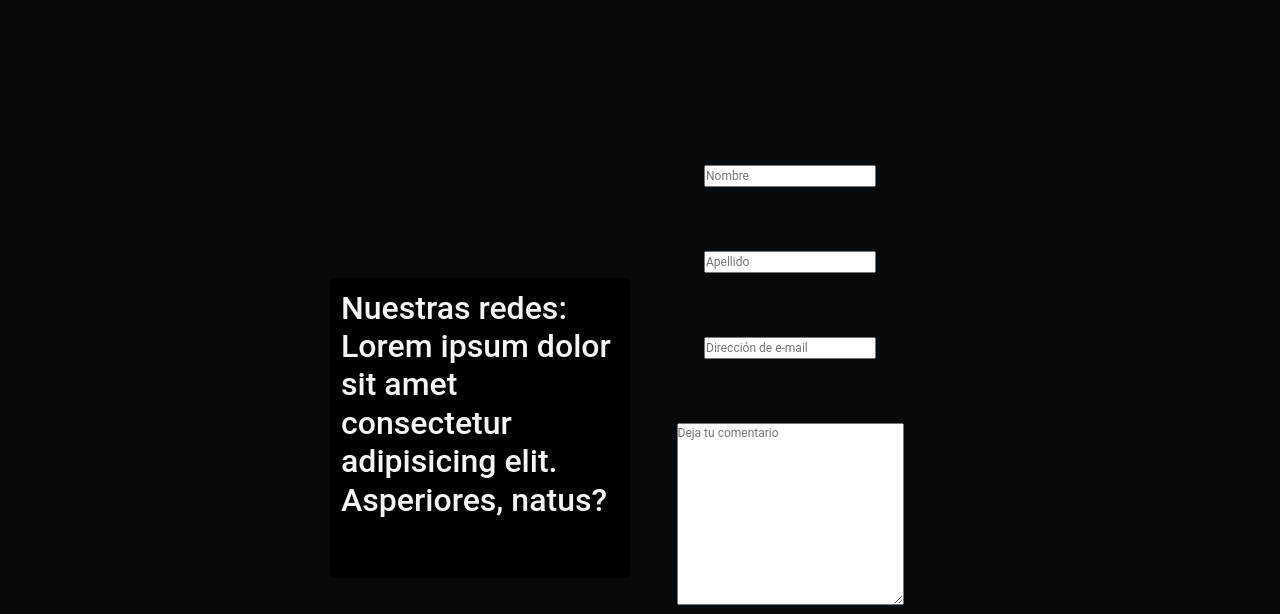
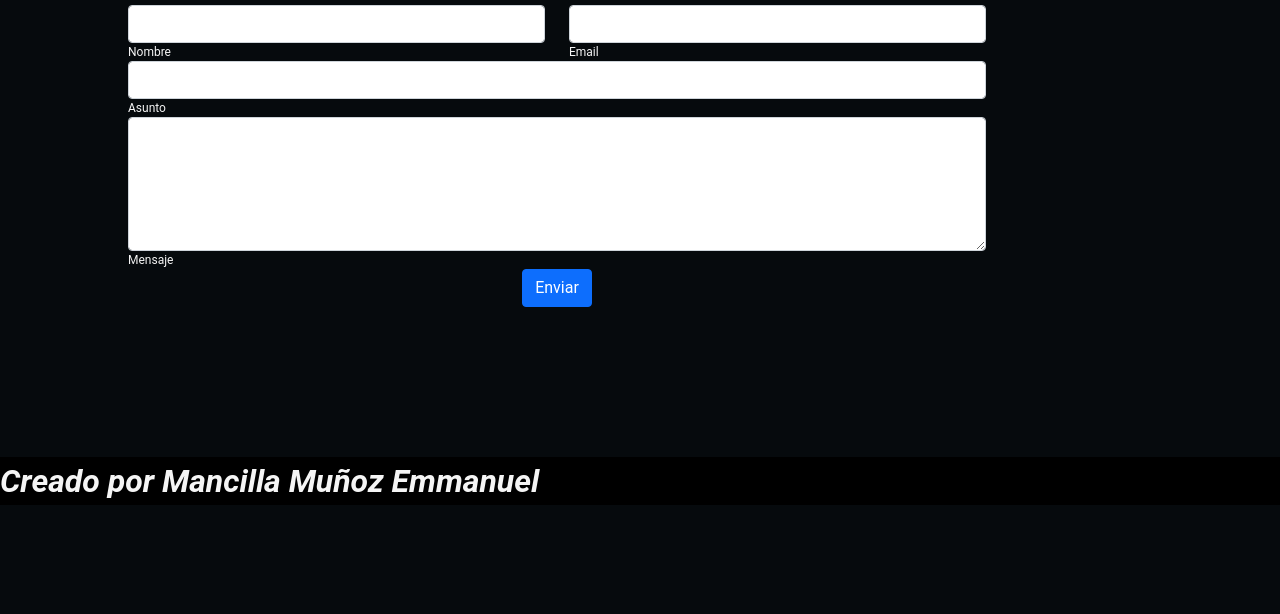
Before and after one commit to emmanuel-mancilla/coder, a website: page pages/contacto.html in a window 1280 px wide. Shown: the part 338-952 px from the top of the page. After the commit the page ends 859 px from the top, so only its background shows below. Drawn offline with nearby package versions, Linux system fonts and the light colour scheme.

Commit message:
correciones

```diff
--- a/pages/contacto.html
+++ b/pages/contacto.html
@@ -45,34 +45,77 @@
 </header>
     <main>
 
+<div class="rowrow">
 
-    <div class="contacto_h"><h1>CONTACTO</h1></div>
-    <div class="contacto">
-        <div class="contacto_redes">
-            <h2>Nuestras redes: Lorem ipsum dolor sit amet consectetur adipisicing elit. Asperiores, natus?
+<!--Section: Contact v.2-->
+<section class="mb-4">
 
-            </h2>
-            </div>
-        <div class="contacto_container">
-             <form action="">
-                 <div class="contacto_input">
-                 <input type="text" name="nombre" placeholder="Nombre">
-                </div>
-                <div class="contacto_input">
-                 <input type="text" name="apellido" placeholder="Apellido">
-                </div>
-                <div class="contacto_input">
-                 <input type="email" name="mail" placeholder="Dirección de e-mail">
-                </div>
-                <div class="contacto_input">
-                 <textarea name="comentario" id="" cols="30" rows="10" placeholder="Deja tu comentario"></textarea>
-                </div>
-                <div class="contacto_input">
-                 <input type="submit" value="Enviar">
-                </div>
-             </form>
-        </div>
-    </div>
+  <!--Section heading-->
+  <h1>CONTACTO</h2>
+
+<div class="rowsize">
+  <div class="row">
+
+
+      <div class="col-md-9 mb-md-0 mb-5">
+          <form id="contact-form" name="contact-form" action="mail.php" method="POST">
+
+
+              <div class="row">
+
+
+                  <div class="col-md-6">
+                      <div class="md-form mb-0">
+                          <input type="text" id="name" name="name" class="form-control">
+                          <label for="name" class="">Nombre</label>
+                      </div>
+                  </div>
+
+                  <div class="col-md-6">
+                      <div class="md-form mb-0">
+                          <input type="text" id="email" name="email" class="form-control">
+                          <label for="email" class="">Email</label>
+                      </div>
+                  </div>
+
+
+              </div>
+
+              <div class="row">
+                  <div class="col-md-12">
+                      <div class="md-form mb-0">
+                          <input type="text" id="subject" name="subject" class="form-control" >
+                          <label for="email" class="">Asunto</label>
+                      </div>
+                  </div>
+              </div>
+
+              <div class="row">
+
+                  <div class="col-md-12">
+
+                      <div class="md-form">
+                          <textarea type="text" id="message" name="message" rows="5" class="form-control md-textarea" ></textarea>
+                          <label for="email" class="">Mensaje</label>
+
+                      </div>
+
+                  </div>
+              </div>
+
+
+          </form>
+
+          <div class="text-center text-md-left">
+              <a class="btn btn-primary" >Enviar</a>
+          </div>
+
+
+  </div>
+</div>
+</section>
+</div>
+
     </main>
     <footer>
         <p class="footer">Creado por Mancilla Muñoz Emmanuel </p>
--- a/scss/partials/_class.scss
+++ b/scss/partials/_class.scss
@@ -66,3 +66,16 @@
     transform: scale(1.2,1.2);
     }
 }
+.cardsize {
+    width: 80%;
+    height: auto;
+    margin-left: 10%;
+}
+.rowsize
+{
+
+
+    margin-left: 10%;
+    background-color:  	transparent;
+    color: whitesmoke;
+}
```
Also changed, not shown: pages/productos.html (+1 -1 lines), css/style.css, 1 other file.
